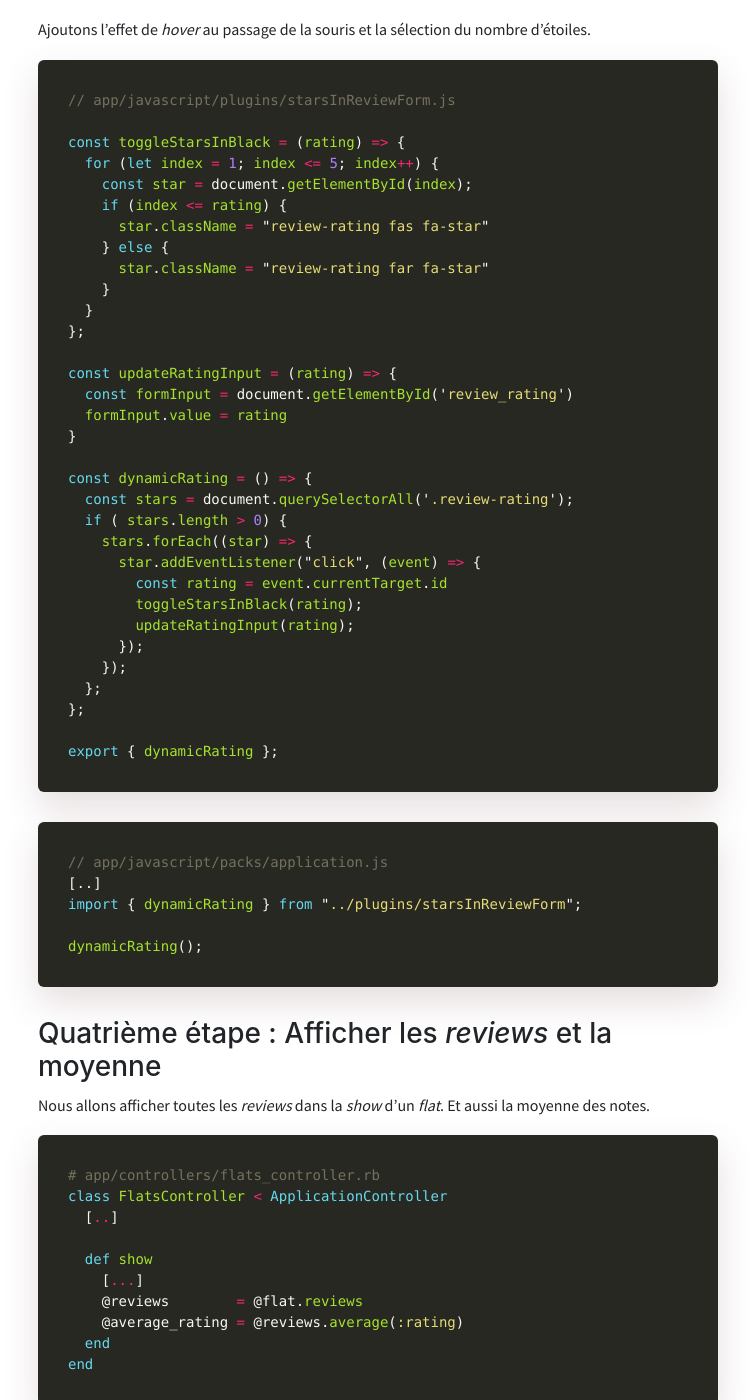
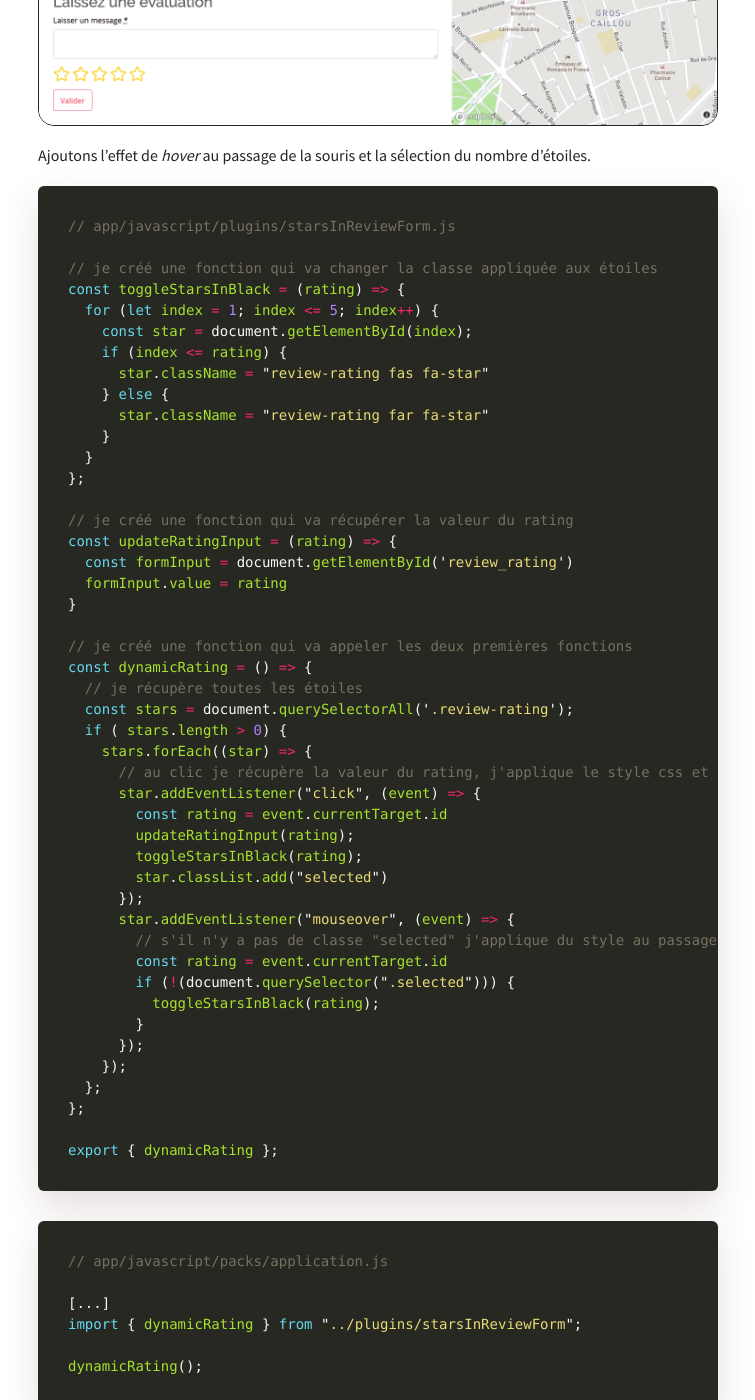
Before and after one commit to alexandrebk/alexandrebk.github.io, a Jekyll site: the page built from _posts/2019-11-30-reviews-and-advanced-simple-form.md, in a window 1280 px wide and 1400 px high, scrolled down 4945 px. Shown: the whole window, without its empty margins (262-1017 px from the left). Built offline with Jekyll 4.4.1, drawn with Linux system fonts in a browser that asks for light colours; nearby versions of some CDN libraries; some of the changed text lies outside the part shown.

Commit message:
Proofreading rating with JS

````diff
--- a/_posts/2019-11-30-reviews-and-advanced-simple-form.md
+++ b/_posts/2019-11-30-reviews-and-advanced-simple-form.md
@@ -39,6 +41,7 @@
 
 ```ruby
 # app/models/user.rb
+
 class User < ApplicationRecord
   [...]
   has_many :reviews, dependent: :destroy
@@ -47,6 +50,7 @@
 
 ```ruby
 # app/models/booking.rb
+
 class Booking < ApplicationRecord
   [...]
   has_many :reviews, dependent: :destroy
@@ -55,6 +59,7 @@
 
 ```ruby
 # app/models/flat.rb
+
 class Flat < ApplicationRecord
   [...]
   has_many   :bookings, dependent: :destroy
@@ -69,6 +74,7 @@
 
 ```ruby
 # config/routes.rb
+
 Rails.application.routes.draw do
   [...]
   resources :bookings do
@@ -117,10 +123,10 @@
 # app/controllers/bookings_controller.rb
 
 class BookingsController < ApplicationController
-  [..]
+  [...]
 
   def show
-    [..]
+    [...]
     @review = Review.new
   end
 end
@@ -141,8 +147,8 @@
 ```erb
 <!-- app/views/bookings/show.html.erb -->
 
-[..]
-<% if @booking.end_date < Date.today %>
+[...]
+<% if @booking.display_review_form(current_user) %>
   <div class="review">
     <h2>Laissez une évaluation</h2>
     <%= simple_form_for [@booking, @review] do |f| %>
@@ -150,14 +156,14 @@
       <%= f.input :rating, as: :hidden  %>
       <div class="my-3">
         <% 5.times do |index| %>
-          <i id="<%= index + 1 %>"  class="review-rating far fa-star"></i>
+          <i id="<%= index + 1 %>" class="review-rating far fa-star"></i>
         <% end %>
       </div>
       <%= f.submit class: "btn btn-primary", value: "Valider" %>
     <% end %>
   </div>
 <% end %>
-[..]
+[...]
 ```
 
 ```css
@@ -175,9 +181,9 @@
 ```css
 /* app/assets/stylesheets/components/_index.scss */
 
-[..]
+[...]
 @import "form";
-[..]
+[...]
 ```
 
 A ce stade, nous avons un formulaire qui s'affiche sur la *show* d'un `booking`.
@@ -185,9 +191,11 @@
 <img src="/images/posts/rating/formulaire.png" class="image" alt="formulaire">
 
 Ajoutons l'effet de *hover* au passage de la souris et la sélection du nombre d'étoiles.
+
 ```js
 // app/javascript/plugins/starsInReviewForm.js
 
+// je créé une fonction qui va changer la classe appliquée aux étoiles
 const toggleStarsInBlack = (rating) => {
   for (let index = 1; index <= 5; index++) {
     const star = document.getElementById(index);
@@ -199,19 +207,31 @@
   }
 };
 
+// je créé une fonction qui va récupérer la valeur du rating
 const updateRatingInput = (rating) => {
   const formInput = document.getElementById('review_rating')
   formInput.value = rating
 }
 
+// je créé une fonction qui va appeler les deux premières fonctions
 const dynamicRating = () => {
+  // je récupère toutes les étoiles
   const stars = document.querySelectorAll('.review-rating');
   if ( stars.length > 0) {
     stars.forEach((star) => {
+      // au clic je récupère la valeur du rating, j'applique le style css et j'ajoute une classe "selected" sur l'étoile
       star.addEventListener("click", (event) => {
         const rating = event.currentTarget.id
+        updateRatingInput(rating);
         toggleStarsInBlack(rating);
-        updateRatingInput(rating);
+        star.classList.add("selected")
+      });
+      star.addEventListener("mouseover", (event) => {
+        // s'il n'y a pas de classe "selected" j'applique du style au passage de la souris
+        const rating = event.currentTarget.id
+        if (!(document.querySelector(".selected"))) {
+          toggleStarsInBlack(rating);
+        }
       });
     });
   };
@@ -222,20 +242,22 @@
 
 ```js
 // app/javascript/packs/application.js
-[..]
+
+[...]
 import { dynamicRating } from "../plugins/starsInReviewForm";
 
 dynamicRating();
 ```
+<img src="/images/posts/rating/javascript-stars.gif" class="image" alt="rating javascript">
 
-### Quatrième étape : Afficher les *reviews* et la moyenne
+### Cinquième étape : Afficher les *reviews* et la moyenne
 
 Nous allons afficher toutes les *reviews* dans la *show* d'un *flat*. Et aussi la moyenne des notes.
 
 ```ruby
 # app/controllers/flats_controller.rb
 class FlatsController < ApplicationController
-  [..]
+  [...]
 
   def show
     [...]
@@ -249,9 +271,10 @@
 
 ```erb
 <!-- app/views/flats/show.html.erb -->
-[..]
+
+[...]
 <p>Moyenne : <%= @average_rating %></p>
-[..]
+[...]
 <div class="reviews">
   <% @reviews.each do |review| %>
     <p>
@@ -266,17 +289,22 @@
     <p><%= review.content %></p>
   <% end %>
 </div>
-[..]
+[...]
 ```
+
+<img src="/images/posts/rating/new-rating.gif" class="image" alt="new rating">
+
 
 ### Bonus pour des listes déroulantes dans *Simple Form*
 
-On va ajouter un page *new* pour les reviews.
+Nous allons voir une autre façon d'aborder les *reviews*. Au lieu d'ajouter une évaluation depuis la *show* d'un booking, nous allons ajouter les évaluations depuis une page unique en sélectionnant le booking dans une liste déroulante.
+Attention c'est méthode ne se cumule pas à la précédente. Il s'agit d'une autre méthode. Cependant nous pouvons conserver le fichier `starsInReviewForm.js` pour le *rating* en étoiles.
 
-Tout d'abord il faut ajouter la route.
+Tout d'abord, il faut ajouter la route.
 
 ```ruby
 # config/routes.rb
+
 Rails.application.routes.draw do
   [...]
   resources :reviews, only: [:new, :create]
@@ -287,6 +315,7 @@
 
 ```ruby
 # app/controllers/bookings_controller.rb
+
 class BookingsController < ApplicationController
   def new
     @review   = Review.new
@@ -316,6 +345,7 @@
 
 ```ruby
 # app/models/booking.rb
+
 class Booking < ApplicationRecord
   [...]
   def name
@@ -328,18 +358,21 @@
 
 ```erb
 <!-- app/views/reviews/new.html.erb -->
+
 <div class="container">
   <%= simple_form_for [@review] do |f| %>
     <!-- On donne la liste des bookings via une collection -->
     <%= f.input :booking_id, collection: @bookings %>
     <%= f.input :content %>
     <%= f.input :rating, as: :hidden  %>
-    <div>
-      <% 5.times do %>
-        <i class="far fa-star"></i>
-      <% end %>
+    <div class="my-3">
+     <% 5.times do |index| %>
+      <i id="<%= index + 1 %>" class="review-rating far fa-star"></i>
+     <% end %>
     </div>
     <%= f.submit class: "btn btn-primary" %>
   <% end %>
 </div>
 ```
+
+<img src="/images/posts/rating/formulaire-new.gif" class="image" alt="form rating">
````
Also changed, not shown: other parts of _posts/2019-11-30-reviews-and-advanced-simple-form.md (+3 -1 lines), 3 other files.
